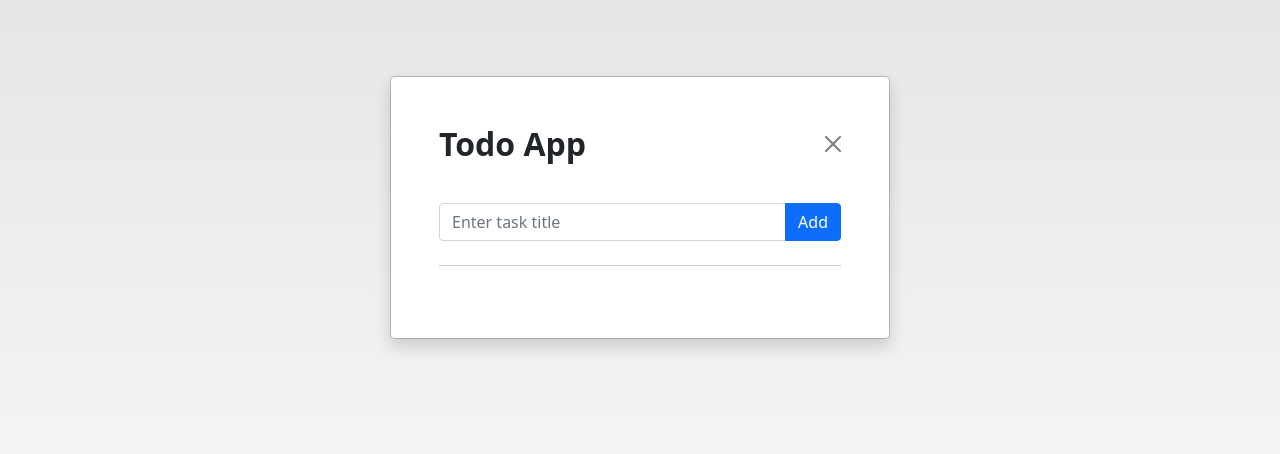
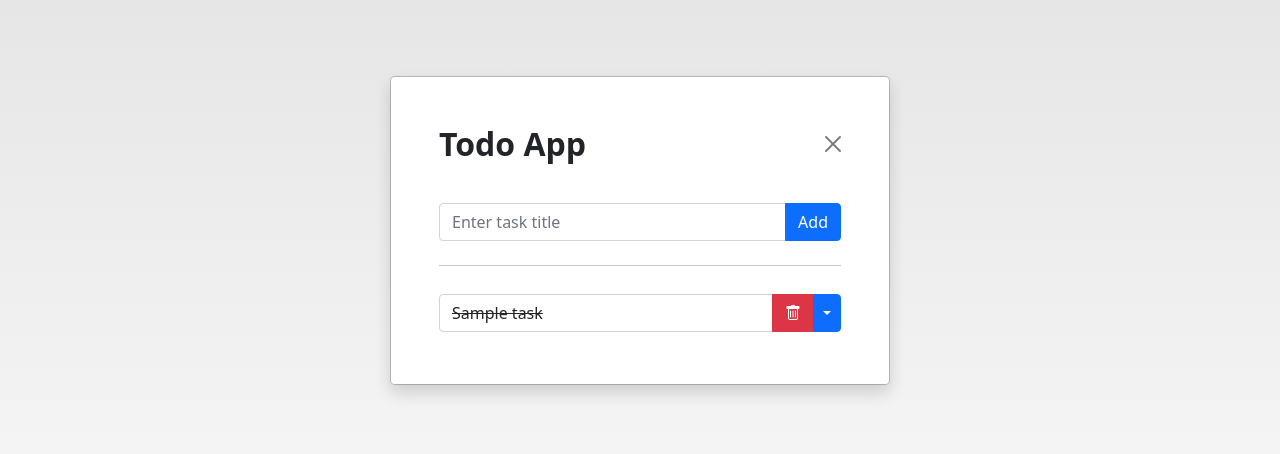
Before and after one commit to miladsade96/ToDo, a Django app: page / in a window 1280 px wide. Shown: the top 454 px of the page. Run offline with Django 3.2, Linux system fonts and the light colour scheme; a user stored in the database is signed in; tables that the repository leaves empty hold one stand-in row (values such as "Sample post"); some libraries are stand-ins or nearby versions.

Commit message:
Fixing a minor issue

```diff
--- a/templates/todo/task_list.html
+++ b/templates/todo/task_list.html
@@ -29,10 +29,10 @@
           {% for task in tasks %}
           <div class="input-group py-1">
             <span type="text" class="form-control" aria-label="Text input with segmented dropdown button">
-              {% if task.complete == True %}
-              <strike>{{task.title}}</strike>
+              {% if task.completed == True %}
+              <s>{{task.title}}</s>
               {% else %}
-              <span>{{task}}</span>
+              <span>{{task.title}}</span>
               {% endif %}
             </span>
             <a type="button" class="btn btn-danger" href="{% url 'todo:todo_delete' task.id %}"><i class="bi bi-trash"></i></a>
--- a/todo/views.py
+++ b/todo/views.py
@@ -15,7 +15,7 @@ class TaskListView(LoginRequiredMixin, ListView):
     paginate_by = 10
 
     def get_queryset(self):
-        return self.model.objects.filter(user=self.request.user, completed=False)
+        return self.model.objects.filter(user=self.request.user)
 
 
 class TaskCreateView(LoginRequiredMixin, CreateView):
```
